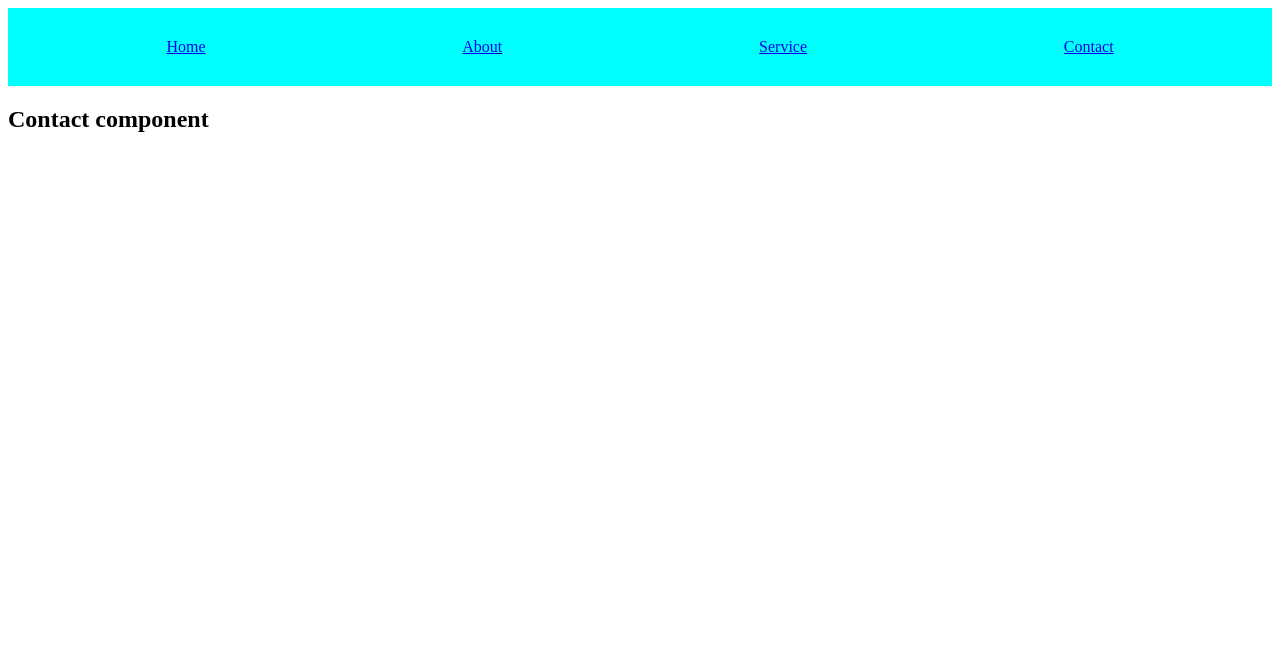
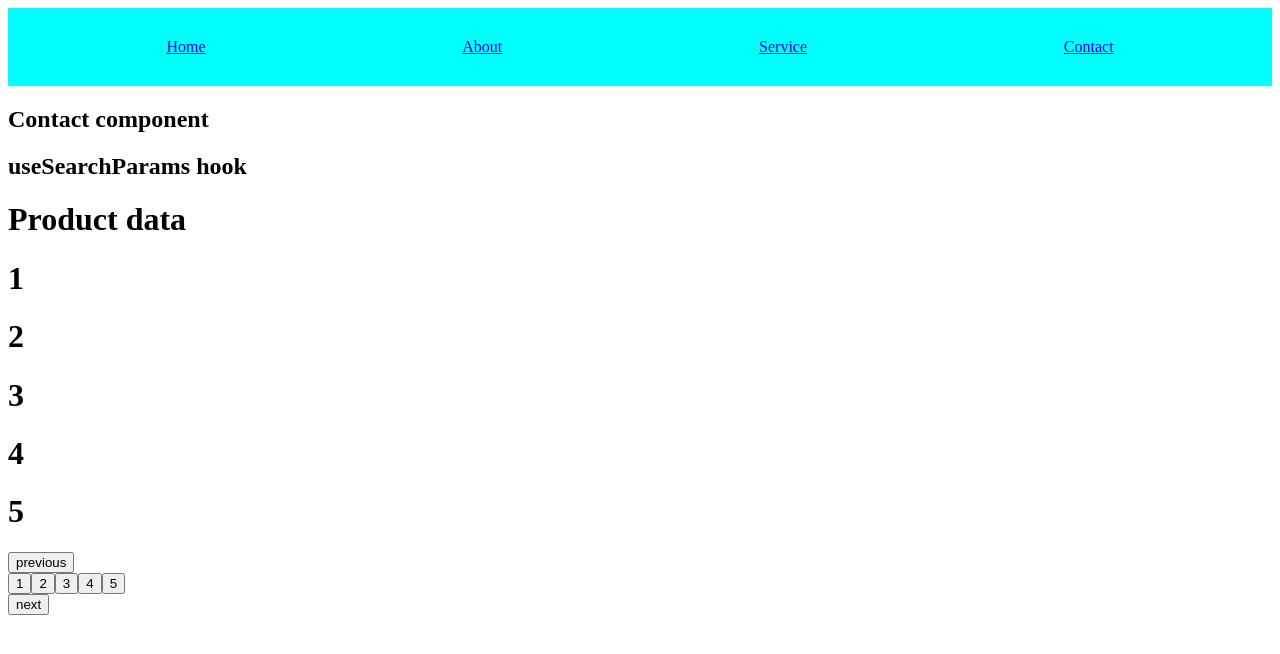
Before and after one commit to kamalrajms/sepB1, a React (Vite) app: page /Contact in a window 1280 px wide. Shown: the top 654 px of the page. Built offline with nearby package versions, Linux system fonts and the light colour scheme.

Commit message:
useSearchParam ()

```diff
--- /dev/null
+++ b/src/Component/Page.jsx
@@ -0,0 +1,72 @@
+import React from "react";
+import { useSearchParams } from "react-router-dom";
+
+export default function Page() {
+  const [searchParams, setSearchParams] = useSearchParams();
+  const currentPage = Number(searchParams.get("page")) || 1;
+  const itemPerpage = 5;
+  // []
+  // allItem=[,,,,,,,,]
+  const allItem = Array.from({ length: 22 }, (_, ind) => ({ id: ind + 1 }));
+  // allItem=[{id:1},{id:2},,{id:3},,,,,,{id:20}]
+
+  //clculation
+
+  const totalPage = Math.ceil(allItem.length / itemPerpage);
+  const startInd = (currentPage - 1) * itemPerpage; //0  5   10
+  const endInd = startInd + itemPerpage; //5   10    15
+  const currentItem = allItem.slice(startInd, endInd);
+  //   const currentItem=[{1},{2},{3},{4},{5}]
+  console.log(currentItem);
+
+  //   normal
+  // 4.5=5
+  // 4.2=4
+  // 4.7=5
+  // ceil
+  // 4.5=5
+  // 4.7=5
+  // 4.2=5
+
+  const gotoPage = (pageNum) => {
+    if (pageNum >= 1 && pageNum <= totalPage) {
+      setSearchParams({ page: pageNum });
+    }
+  };
+
+  const nextPage = () => {
+    if (currentPage < totalPage) {
+      gotoPage(currentPage + 1);
+    }
+  };
+  const prevPage = () => {
+    if (currentPage > 1) {
+      gotoPage(currentPage - 1);
+    }
+  };
+
+  return (
+    <div>
+      <h2>useSearchParams hook</h2>
+      <h1>Product data</h1>
+      {currentItem.map((item) => (
+        <div key={item.id}>
+          <h1>{item.id}</h1>
+        </div>
+      ))}
+
+      <div>
+        <button onClick={prevPage}>previous</button>
+        <div>
+          {/* [1,2,3,4,5] */}
+          {Array.from({ length: totalPage }, (_, ind) => ind + 1).map(
+            (pageNum) => (
+              <button key={pageNum} onClick={()=>gotoPage(pageNum)}>{pageNum}</button>
+            ),
+          )}
+        </div>
+        <button onClick={nextPage}>next</button>
+      </div>
+    </div>
+  );
+}
--- /dev/null
+++ b/src/Component/UseSearchParamHook.jsx
@@ -0,0 +1,16 @@
+import React from "react";
+import { useSearchParams } from "react-router-dom";
+
+export default function UseSearchParamHook() {
+  const [searchParams, setSearchParams] = useSearchParams();
+
+  const handleClick = () => {
+    setSearchParams({ category: "lap", price: "50000" });
+  };
+  return (
+    <div>
+      <h3>useSearchParams hook eg1</h3>
+      <button onClick={handleClick}>change Filter</button>
+    </div>
+  );
+}
--- a/src/Route/About.jsx
+++ b/src/Route/About.jsx
@@ -2,6 +2,7 @@ import React, { useState, useEffect } from "react";
 import UseParamHook from "../Component/UseParamHook";
 import UseIdHook from "../Component/UseIdHook";
 import { useNavigate } from "react-router-dom";
+import UseSearchParamHook from "../Component/UseSearchParamHook";
 
 export default function About() {
   const [count, setCount] = useState(0);
@@ -14,6 +15,7 @@ export default function About() {
 
   return (
     <div>
+      <UseSearchParamHook/>
       <h2>count:{count}</h2>
       <button onClick={() => setCount(count + 1)}>increment</button>
       <button
--- a/src/Route/Contact.jsx
+++ b/src/Route/Contact.jsx
@@ -1,9 +1,11 @@
 import React from "react";
+import Page from "../Component/Page";
 
 export default function Contact() {
   return (
     <div>
       <h2>Contact component</h2>
+      <Page />
     </div>
   );
 }
```
Also changed, not shown: src/text.txt.
